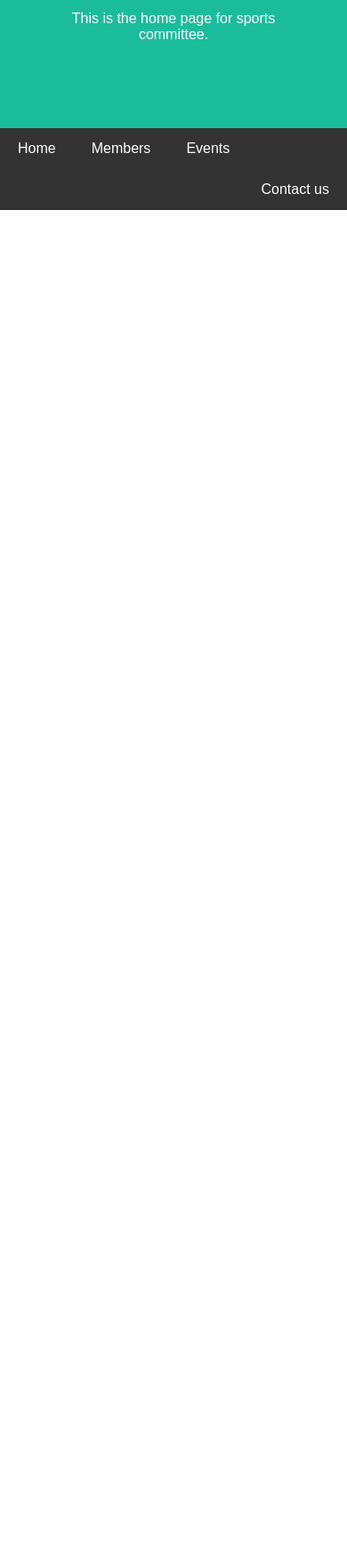
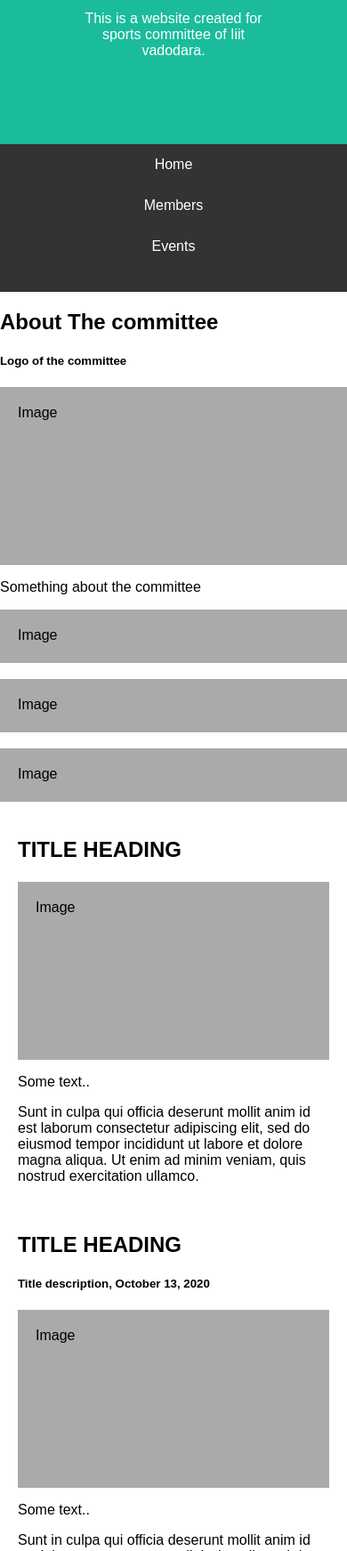
Before and after one commit to KumarOjas/Sports-committe-website, a plain HTML site: page Index.html in a window 390 px wide. Shown: the part 257-2000 px from the top of the page at 89% size. Before the commit the page ends 844 px from the top, so only its background shows below. Drawn offline with Linux system fonts and the light colour scheme.

Commit message:
Update Index.html

```diff
--- a/Index.html
+++ b/Index.html
@@ -1,10 +1,16 @@
 <!DOCTYPE html>
 <html lang="en">
-<head>
-<title>Page Title</title>
+<title>Sports Committee Website</title>
 <meta charset="UTF-8">
 <meta name="viewport" content="width=device-width, initial-scale=1">
 <style>
+* {
+
+ box-sizing: border-box;
+
+ }
+
+
 body {
   font-family: Arial, Helvetica, sans-serif;
   margin: 0;
@@ -49,20 +55,105 @@ body {
   background-color: #ddd;
   color: black;
 }
+
+/* Column container */
+.row {
+  display: flex;
+  flex-wrap: wrap;
+}
+
+/* Create two unequal columns that sits next to each other */
+/* Sidebar/left column */
+.side {
+  flex: 30%;
+  background-color: #f1f1f1;
+  padding: 20px;
+}
+
+/* Main column */
+.main {
+  flex: 70%;
+  background-color: white;
+  padding: 20px;
+}
+
+/* Fake image, just for this example */
+.fakeimg {
+  background-color: #aaa;
+  width: 100%;
+  padding: 20px;
+}
+
+/* Footer */
+.footer {
+  padding: 20px;
+  text-align: center;
+  background: #ddd;
+}
+
+/* Responsive layout - when the screen is less than 700px wide, make the two columns stack on top of each other instead of next to each other */
+@media screen and (max-width: 700px) {
+  .row {
+    flex-direction: column;
+  }
+}
+
+/* Responsive layout - when the screen is less than 400px wide, make the navigation links stack on top of each other instead of next to each other */
+@media screen and (max-width: 400px) {
+  .navbar a {
+    float: none;
+    width:100%;
+  }
+}
 </style>
 </head>
 <body>
 
 <div class="header">
-  <h1>Sports Committee website</h1>
-  <p>This is the home page  for sports committee.</p>
+  <h1>Sports committee website</h1>
+  <p>This is a website created for sports committee of Iiit vadodara.</p>
 </div>
 
 <div class="navbar">
-  <a href="www.iiitvadodara.ac.in">Home</a>
-  <a href="#">  Members </a>
-  <a href="#"> Events</a>
-  <a href="#" class="right"> Contact us </a>
+  <a href="#">Home</a>
+  <a href="#">Members</a>
+  <a href="#">Events</a>
+  <a href="#" class="right"></a>
+</div>
+
+<div class="row">
+  <div class="middle">
+    <h2>About The committee</h2>
+    <h5>Logo of the committee</h5>
+    <div class="fakeimg" style="height:200px;">Image</div>
+    <p>
+    Something about the committee</p>
+
+
+
+
+       </div>
+    <div class="fakeimg" style="height:60px;">Image</div><br>
+    <div class="fakeimg" style="height:60px;">Image</div><br>
+    <div class="fakeimg" style="height:60px;">Image</div>
+  </div>
+  <div class="main">
+    <h2>TITLE HEADING</h2>
+    <h5>                                                            </h5>
+    <div class="fakeimg" style="height:200px;">Image</div>
+    <p>Some text..</p>
+    <p>Sunt in culpa qui officia deserunt mollit anim id est laborum consectetur adipiscing elit, sed do eiusmod tempor incididunt ut labore et dolore magna aliqua. Ut enim ad minim veniam, quis nostrud exercitation ullamco.</p>
+    <br>
+    <h2>TITLE HEADING</h2>
+    <h5>Title description, October 13, 2020</h5>
+    <div class="fakeimg" style="height:200px;">Image</div>
+    <p>Some text..</p>
+    <p>Sunt in culpa qui officia deserunt mollit anim id est laborum consectetur adipiscing elit, sed do eiusmod tempor incididunt ut labore et dolore magna aliqua. Ut enim ad minim veniam, quis nostrud exercitation ullamco.</p>
+  </div>
+</div>
+
+<div class="footer">
+  <h2>Footer</h2>
 </div>
 
 </body>
```
